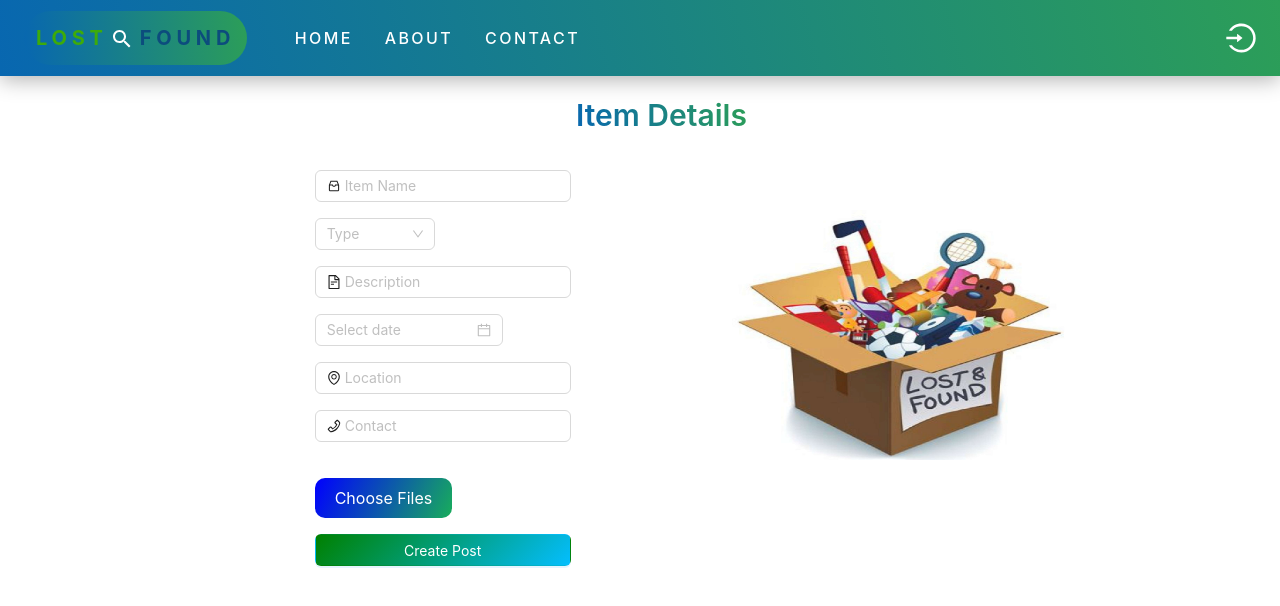
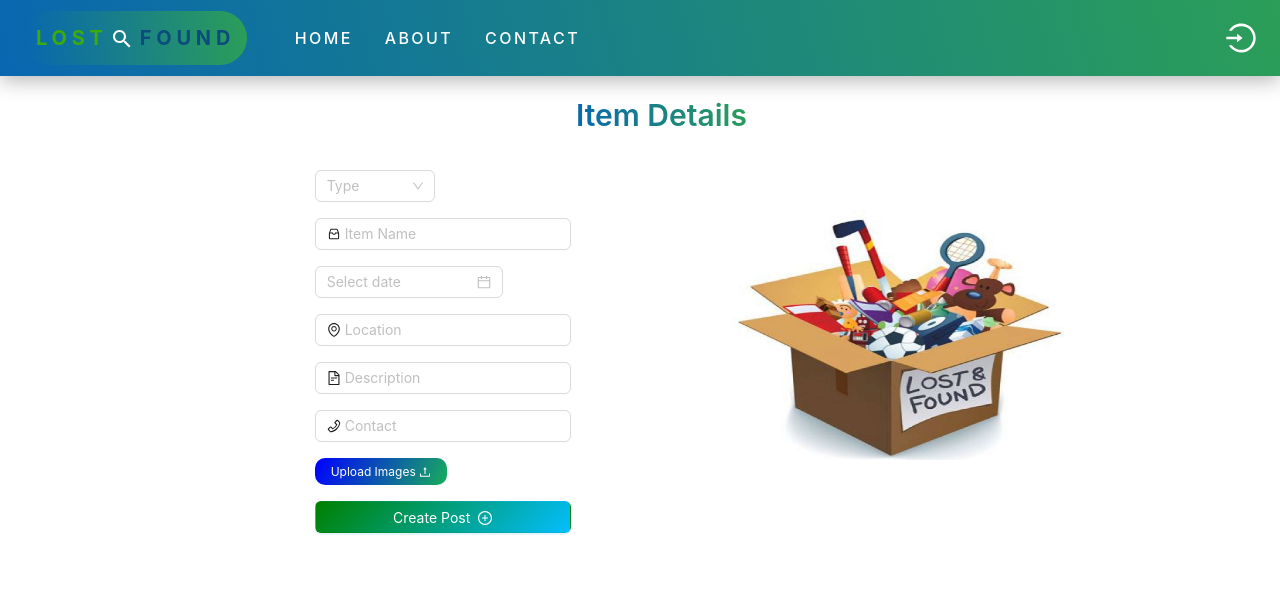
Before and after one commit to RevanthDadi9/LostAndFound, a React (Vite) app in the folder frontend/: page /postitem in a window 1280 px wide. Shown: the top 606 px of the page. Built offline with nearby package versions, Linux system fonts and the light colour scheme; some icons are missing; what antd-style would draw is missing.

Commit message:
fix profile page form validation

```diff
--- a/frontend/src/components/PostItem.tsx
+++ b/frontend/src/components/PostItem.tsx
@@ -5,6 +5,8 @@ import {
   FileTextOutlined,
   InboxOutlined,
   PhoneOutlined,
+  PlusCircleOutlined,
+  UploadOutlined,
 } from '@ant-design/icons';
 import {
   Button,
@@ -21,6 +23,11 @@ import postItemImage from '../assets/postitem.jpg';
 const { Title } = Typography;
 import dayjs from "dayjs";
 import { Box } from '@mui/material';
+import customParseFormat from 'dayjs/plugin/customParseFormat';
+
+dayjs.extend(customParseFormat);
+
+const dateFormat = 'DD-MM-YYYY';
 
 
 const boxStyle: React.CSSProperties = {
@@ -50,6 +57,7 @@ const PostItem: React.FC = () => {
   const [images, setImages] = useState<FileList | null>(null);
   const [imagePreviews, setImagePreviews] = useState<string[]>([]);
   const [loading, setLoading] = useState<boolean>(false);
+  const [warningMsg, setWarningMsg] = useState<boolean>(false);
 
   const [fileCount, setFileCount] = useState(0);
 
@@ -64,7 +72,7 @@ const PostItem: React.FC = () => {
 
     Object.entries(formValues).forEach(([key, value]) => {
       if (dayjs.isDayjs(value)) {
-        formData.append(key, value.format("YYYY-MM-DD"));
+        formData.append(key, value.format("DD-MM-YYYY"));
       } else {
         formData.append(key, value !== undefined && value !== null ? String(value) : "");
       }
@@ -79,6 +87,7 @@ const PostItem: React.FC = () => {
         formData.append("images", images[i]);
       }
       if (images.length > 5) {
+        setLoading(false);
         alert("You can upload up to 5 images only.");
         return;
       }
@@ -95,6 +104,8 @@ const PostItem: React.FC = () => {
       console.log(response.data);
       navigate('/mylistings');
     } catch (error) {
+      alert("Please fill valid details!")
+      setWarningMsg(true);
       console.error('Error creating item:', error);
       setLoading(false);
     }
@@ -102,6 +113,7 @@ const PostItem: React.FC = () => {
 
 
   const handleImageChange = (event: React.ChangeEvent<HTMLInputElement>) => {
+    setWarningMsg(false);
     if (event.target.files) {
         const selectedFiles = event.target.files;
         setImages(selectedFiles);
@@ -125,22 +137,11 @@ if (loading) return <Spin style={{ marginLeft: 600, marginTop: 200, alignItems:
         <Flex style={containerStyle}>
           <form onSubmit={handleSubmit(onSubmit)} style={{ maxWidth: 360 }}>
 
-            <div style={{ marginBottom: 16 }}>
-              <Controller
-                name="name"
-                control={control}
-                rules={{ required: true }}
-                render={({ field }) => (
-                  <Input {...field} prefix={<InboxOutlined />} placeholder="Item Name" />
-                )}
-              />
-            </div>
-
-            <div style={{ marginBottom: 16 }}>
+          <div style={{ marginBottom: 16 }}>
               <Controller
                 name="type"
                 control={control}
-                rules={{ required: true }}
+                rules={{ required: false }}
                 render={({ field }) => (
                   <Select
                     {...field}
@@ -159,11 +160,11 @@ if (loading) return <Spin style={{ marginLeft: 600, marginTop: 200, alignItems:
 
             <div style={{ marginBottom: 16 }}>
               <Controller
-                name="description"
+                name="name"
                 control={control}
-                rules={{ required: true }}
+                rules={{ required: false }}
                 render={({ field }) => (
-                  <Input {...field} prefix={<FileTextOutlined />} placeholder="Description" />
+                  <Input {...field} prefix={<InboxOutlined />} allowClear placeholder="Item Name" />
                 )}
               />
             </div>
@@ -172,38 +173,48 @@ if (loading) return <Spin style={{ marginLeft: 600, marginTop: 200, alignItems:
               <Controller
                 name="date"
                 control={control}
-                rules={{ required: true }}
+                rules={{ required: false }}
                 render={({ field }) => (
                   <DatePicker
                     {...field}
-                    format="YYYY-MM-DD"
+                    format="DD-MM-YYYY"
+                    minDate={dayjs('01-01-2020', dateFormat)}
+                    maxDate={dayjs()}
                     onChange={(date) => field.onChange(date)}
                   />
                 )}
               />
-
-
-
             </div>
 
             <div style={{ marginBottom: 16 }}>
               <Controller
                 name="location"
                 control={control}
-                rules={{ required: true }}
+                rules={{ required: false }}
                 render={({ field }) => (
-                  <Input {...field} prefix={<EnvironmentOutlined />} placeholder="Location" />
+                  <Input {...field} prefix={<EnvironmentOutlined />} allowClear placeholder="Location" />
                 )}
               />
             </div>
 
             <div style={{ marginBottom: 16 }}>
               <Controller
+                name="description"
+                control={control}
+                rules={{ required: false }}
+                render={({ field }) => (
+                  <Input {...field} prefix={<FileTextOutlined />} allowClear placeholder="Description" />
+                )}
+              />
+            </div>
+
+            <div style={{ marginBottom: -10 }}>
+              <Controller
                 name="number"
                 control={control}
-                rules={{ required: true }}
+                rules={{ required: false }}
                 render={({ field }) => (
-                  <Input {...field} prefix={<PhoneOutlined />} placeholder="Contact" />
+                  <Input {...field} prefix={<PhoneOutlined />} maxLength={10} allowClear placeholder="Contact" />
                 )}
               />
             </div>
@@ -229,8 +240,9 @@ if (loading) return <Spin style={{ marginLeft: 600, marginTop: 200, alignItems:
                 htmlFor="fileInput"
                 style={{
                   display: "inline-block",
-                  padding: "10px 20px",
-                  marginTop: "20px",
+                  fontSize: '12px',
+                  padding: "6px 16px",
+                  marginTop: "10px",
                   background: "linear-gradient(115deg, blue, rgb(24, 173, 91))",
                   borderRadius: "10px",
                   color: "#fff",
@@ -239,11 +251,25 @@ if (loading) return <Spin style={{ marginLeft: 600, marginTop: 200, alignItems:
                   transition: "background .2s ease-in-out",
                 }}
               >
-                Choose Files
+                Upload Images <UploadOutlined />
               </label>
 
+              {warningMsg && (
+                <span style={{
+                  display: "inline-block",
+                  fontSize: '12px',
+                  fontWeight: 500,
+                  marginTop: "20px",
+                  color: '#c0392b',
+                  fontFamily: "'Chinese Quote', -apple-system, BlinkMacSystemFont, 'Segoe UI', Roboto, 'Helvetica Neue', Arial, 'Noto Sans', sans-serif, 'Apple Color Emoji', 'Segoe UI Emoji', 'Segoe UI Symbol', 'Noto Color Emoji'",
+                }}>
+                  Please upload a valid image (JPG, JPEG or PNG)</span>
+              )
+
+              }
+
               {fileCount > 0 && (
-                <p style={{ marginTop: "10px", color: "green", fontFamily: "'Chinese Quote', -apple-system, BlinkMacSystemFont, 'Segoe UI', Roboto, 'Helvetica Neue', Arial, 'Noto Sans', sans-serif, 'Apple Color Emoji', 'Segoe UI Emoji', 'Segoe UI Symbol', 'Noto Color Emoji'", }}>
+                <p style={{ marginTop: "10px", fontSize: '14px', color: "green", fontFamily: "'Chinese Quote', -apple-system, BlinkMacSystemFont, 'Segoe UI', Roboto, 'Helvetica Neue', Arial, 'Noto Sans', sans-serif, 'Apple Color Emoji', 'Segoe UI Emoji', 'Segoe UI Symbol', 'Noto Color Emoji'", }}>
                   {fileCount} file{fileCount > 1 ? "s" : ""} uploaded.
                 </p>
               )}
@@ -255,7 +281,7 @@ if (loading) return <Spin style={{ marginLeft: 600, marginTop: 200, alignItems:
               type="primary"
               htmlType="submit"
             >
-              Create Post
+              Create Post<PlusCircleOutlined style={{ marginTop: 2 }} />
             </Button>
           </form>
         </Flex>
```
